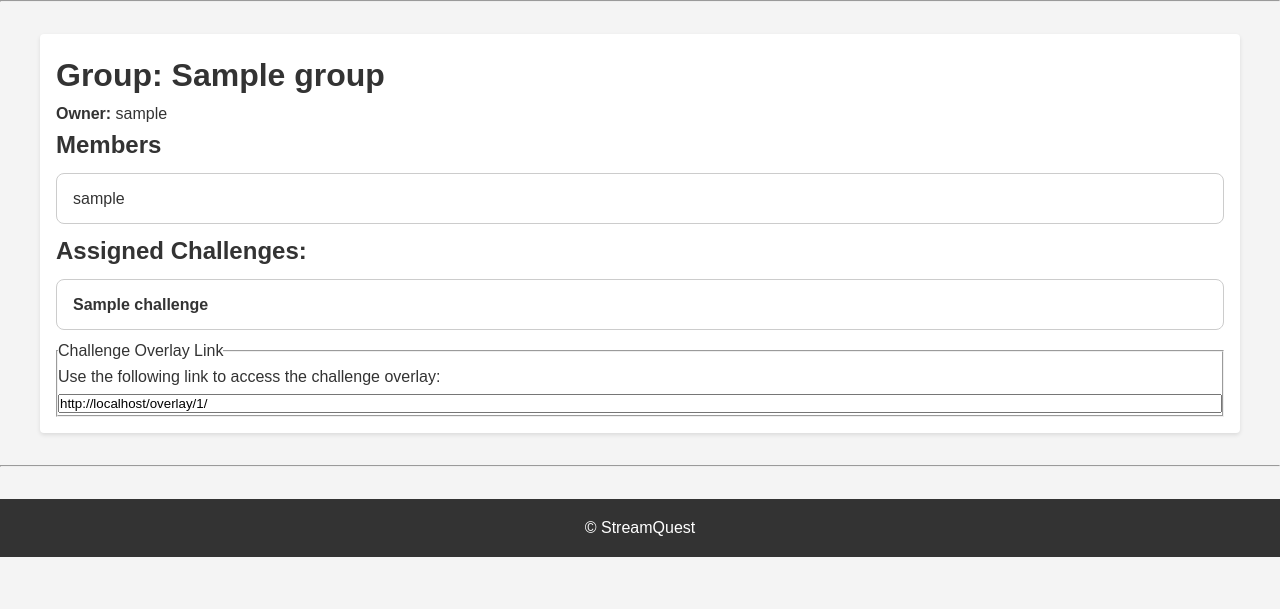
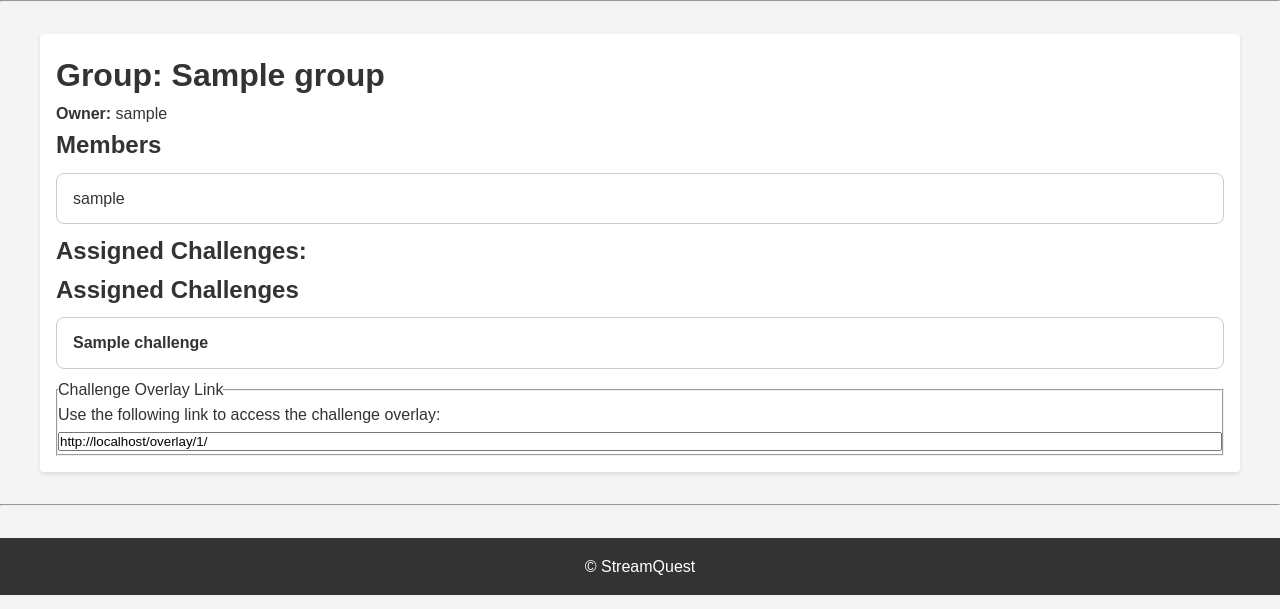
Before and after one commit to stiasnymax-lang/StreamQuest, a Flask app: template templates/group.html in a window 1280 px wide. Shown: the part 42-651 px from the top of the page. Run offline with Flask 3, Linux system fonts and the light colour scheme; the template is opened without the code that fills it: most values are stand-ins (such as "Sample title", 1, 10 or a date in 2020).

Commit message:
changed readme, and cleanup code for challenge.html and group.html

```diff
--- a/templates/challenge.html
+++ b/templates/challenge.html
@@ -1,7 +1,7 @@
 {% extends "base.html" %}
 
 {% block content %}
-  <h1>Challenge Informationen</h1>
+<h1>Challenge Informationen</h1>
 
 <p>{{ challenge.description }}</p>
 
--- a/templates/group.html
+++ b/templates/group.html
@@ -16,20 +16,18 @@
         {% endfor %}
     </ul>
         <h2>Assigned Challenges: </h2>
-    {% if challenge %}
-      {% for challenge in group.challenges %}
-<li>
-    <strong>{{ challenge.title }}</strong>
-</li>
-
+    <h2>Assigned Challenges</h2>
+    <ul>
+        {% for challenge in group.challenges %}
+        <li><strong>{{ challenge.title }}</strong></li>
+        {% else %}
+            <li>No challenge assigned to this group.</li>
+        {% endfor %}
+    </ul>
     <fieldset>
         <legend>Challenge Overlay Link</legend>
         <p>Use the following link to access the challenge overlay:</p>
         <input type="text" readonly value="{{ url_for('overlay', group_id=group.id, _external=True) }}" style="width:100%;">
     </fieldset>
 
-      {% endfor %}
-    {% else %}
-        <p>No challenge assigned to this group.</p>
-    {% endif %}
 {% endblock %}
```
Also changed, not shown: docs/README.md, 1 other file.
